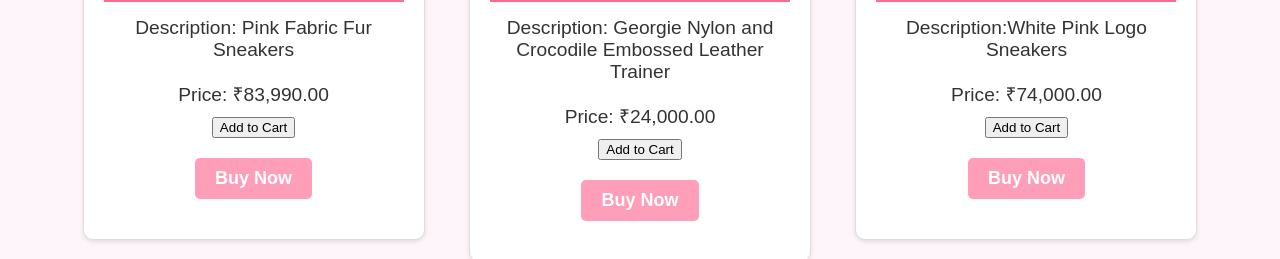
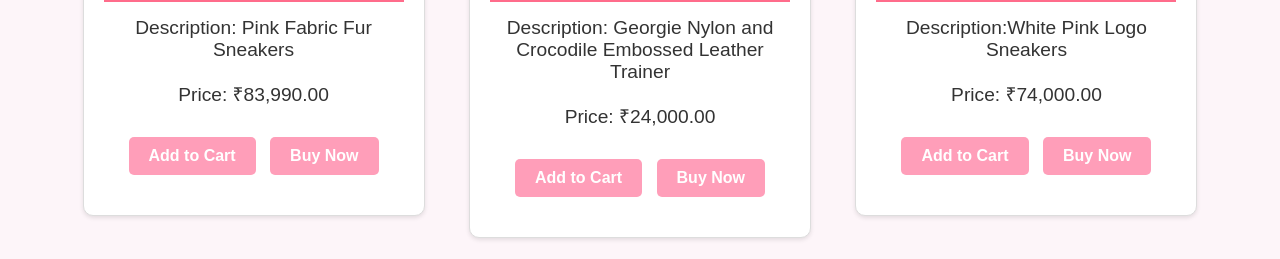
Before and after one commit to KickHeadHer/shoes, a plain HTML site: page index.html in a window 1280 px wide. Shown: the part 761-1020 px from the top of the page. Drawn offline with Linux system fonts and the light colour scheme.

Commit message:
Update style.css

```diff
--- a/style.css
+++ b/style.css
@@ -248,3 +248,51 @@
         transform: rotate(5deg);
     }
 }
+
+
+/* Add to Cart button styling */
+
+.add-to-cart-button {
+    display: inline-block;
+    padding: 10px 20px;
+    font-size: 16px;
+    font-family: 'Montserrat', sans-serif;
+    font-weight: bold;
+    background-color: #ff9eb9;
+    /* Soft pink */
+    color: #fff;
+    border: none;
+    border-radius: 5px;
+    cursor: pointer;
+    transition: background-color 0.3s ease;
+    margin-right: 10px;
+    /* Add some space between buttons */
+}
+
+.add-to-cart-button:hover {
+    background-color: #ff4d6b;
+    /* Lighter pink on hover */
+}
+
+
+/* Buy Now button styling (keep as it is) */
+
+.buy-button {
+    display: inline-block;
+    padding: 10px 20px;
+    font-size: 16px;
+    font-family: 'Montserrat', sans-serif;
+    font-weight: bold;
+    background-color: #ff9eb9;
+    /* Soft pink */
+    color: #fff;
+    border: none;
+    border-radius: 5px;
+    cursor: pointer;
+    transition: background-color 0.3s ease;
+}
+
+.buy-button:hover {
+    background-color: #ff6c8b;
+    /* Lighter pink on hover */
+}
```
